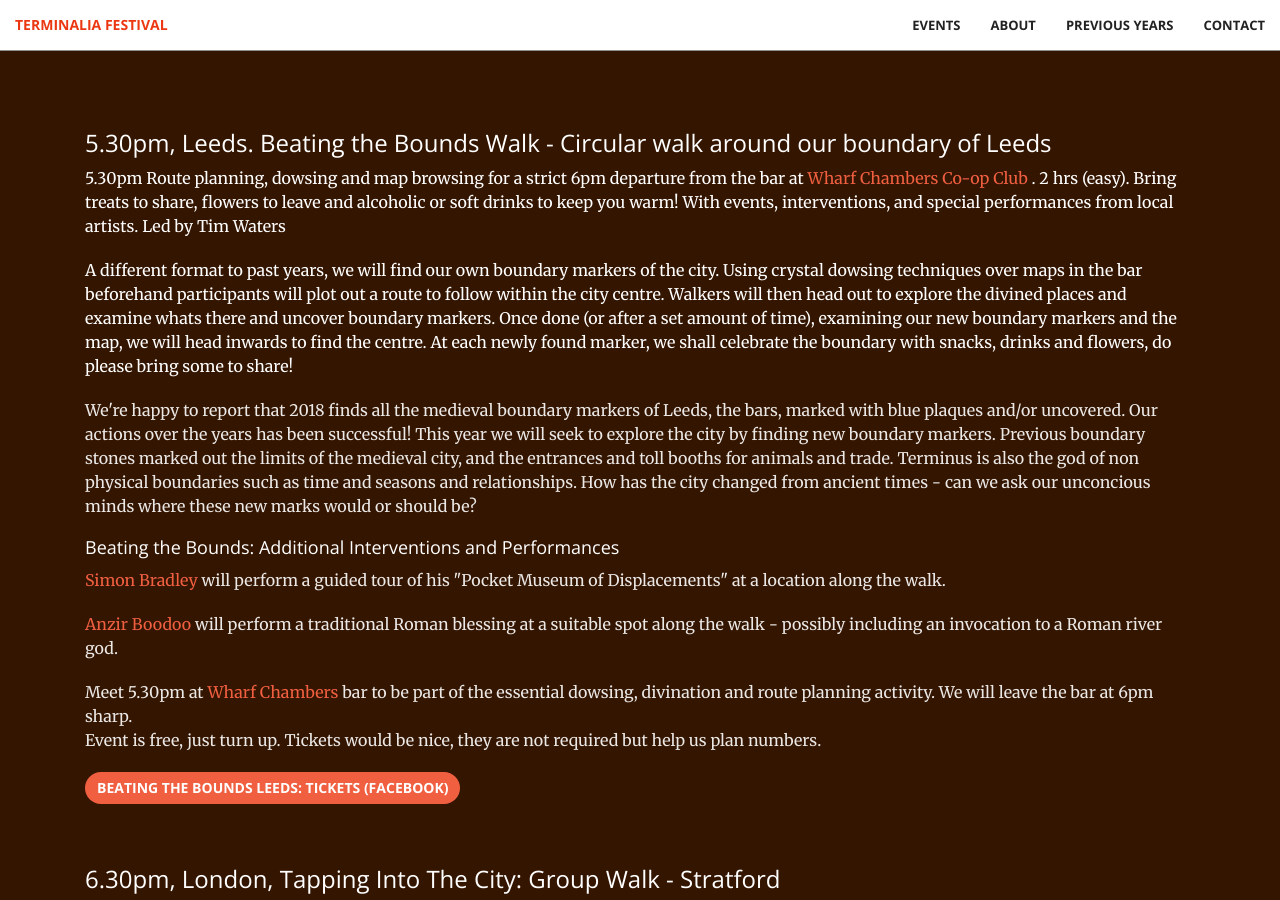
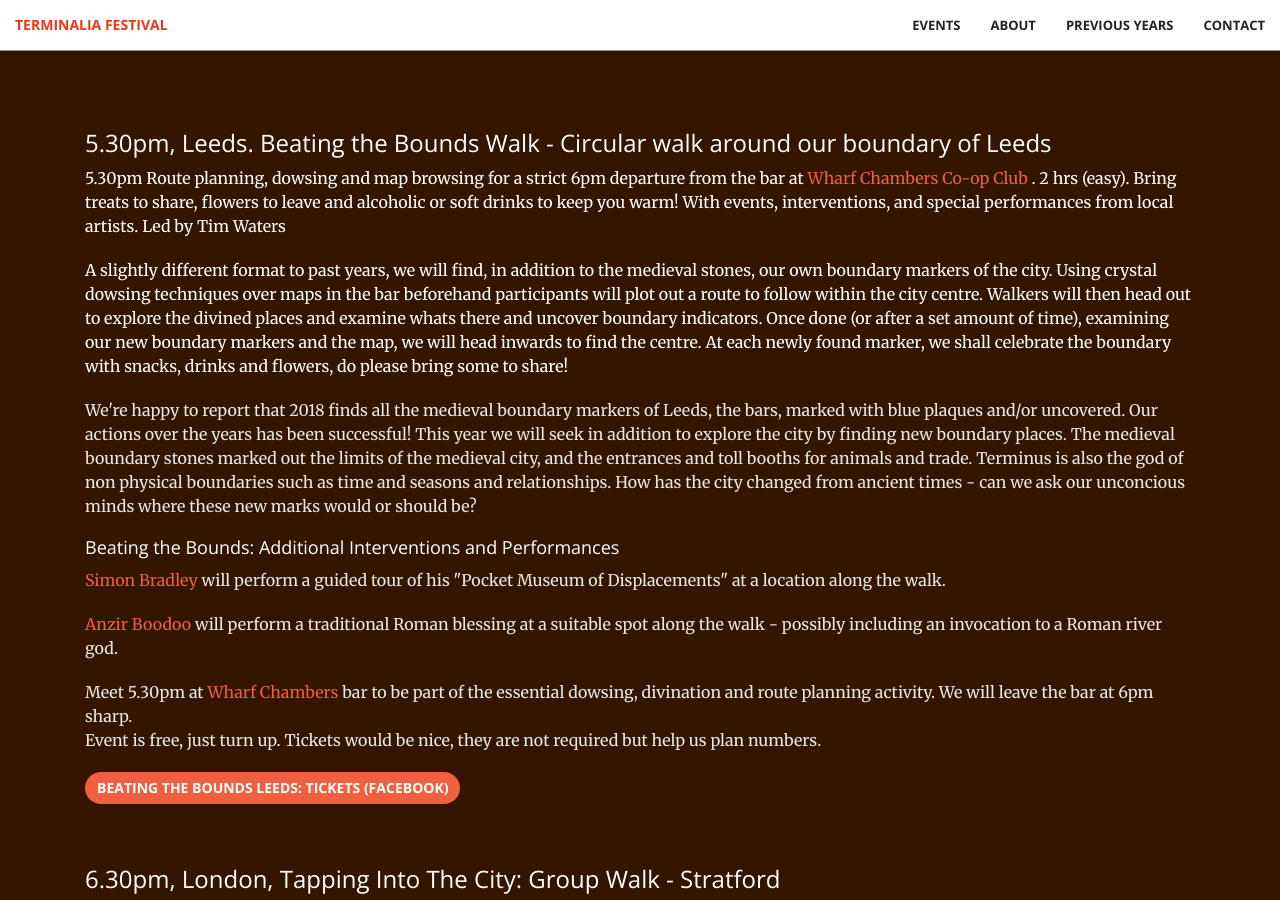
Before and after one commit to timwaters/terminalia, a Jekyll site: the page built from index.html, in a window 1280 px wide and 900 px high, scrolled down 2479 px. Built offline with Jekyll 4.4.1, drawn with Linux system fonts in a browser that asks for light colours.

Commit message:
add extra stuff

```diff
--- a/_includes/events.html
+++ b/_includes/events.html
@@ -81,11 +81,11 @@
               </p>
 
               <p class="text">
-                  A different format to past years, we will find our own boundary markers of the city. Using crystal dowsing techniques over maps in the bar beforehand participants will plot out a route to follow within the city centre. Walkers will then head out to explore the divined places and examine whats there and uncover boundary markers. Once done (or after a set amount of time), examining our new boundary markers and the map, we will head inwards to find the centre. At each newly found marker, we shall celebrate the boundary with snacks, drinks and flowers, do please bring some to share!
+                  A slightly different format to past years, we will find, in addition to the medieval stones, our own boundary markers of the city. Using crystal dowsing techniques over maps in the bar beforehand participants will plot out a route to follow within the city centre. Walkers will then head out to explore the divined places and examine whats there and uncover boundary indicators. Once done (or after a set amount of time), examining our new boundary markers and the map, we will head inwards to find the centre. At each newly found marker, we shall celebrate the boundary with snacks, drinks and flowers, do please bring some to share!
                 </p>
 
               <p class="text-faded">
-                We're happy to report that 2018 finds all the medieval boundary markers of Leeds, the bars, marked with blue plaques and/or uncovered. Our actions over the years has been successful! This year we will seek to explore the city by finding new boundary markers. Previous boundary stones marked out the limits of the medieval city, and the entrances and toll booths for animals and trade. Terminus is also the god of non physical boundaries such as time and seasons and relationships. How has the city changed from ancient times - can we ask our unconcious minds where these new marks would or should be?
+                We're happy to report that 2018 finds all the medieval boundary markers of Leeds, the bars, marked with blue plaques and/or uncovered. Our actions over the years has been successful! This year we will seek in addition to explore the city by finding new boundary places. The medieval boundary stones marked out the limits of the medieval city, and the entrances and toll booths for animals and trade. Terminus is also the god of non physical boundaries such as time and seasons and relationships. How has the city changed from ancient times - can we ask our unconcious minds where these new marks would or should be?
               </p>
 
 
```
